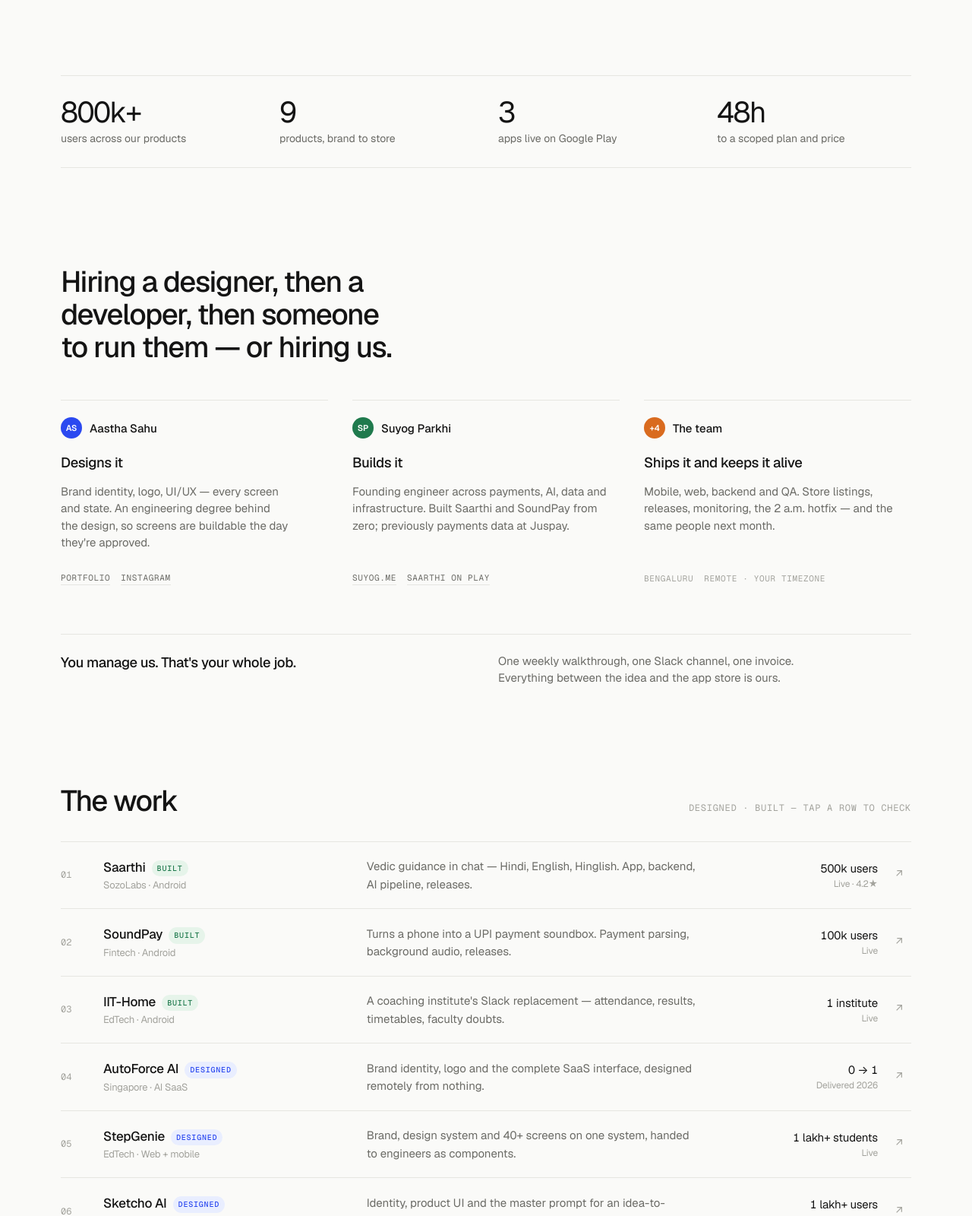
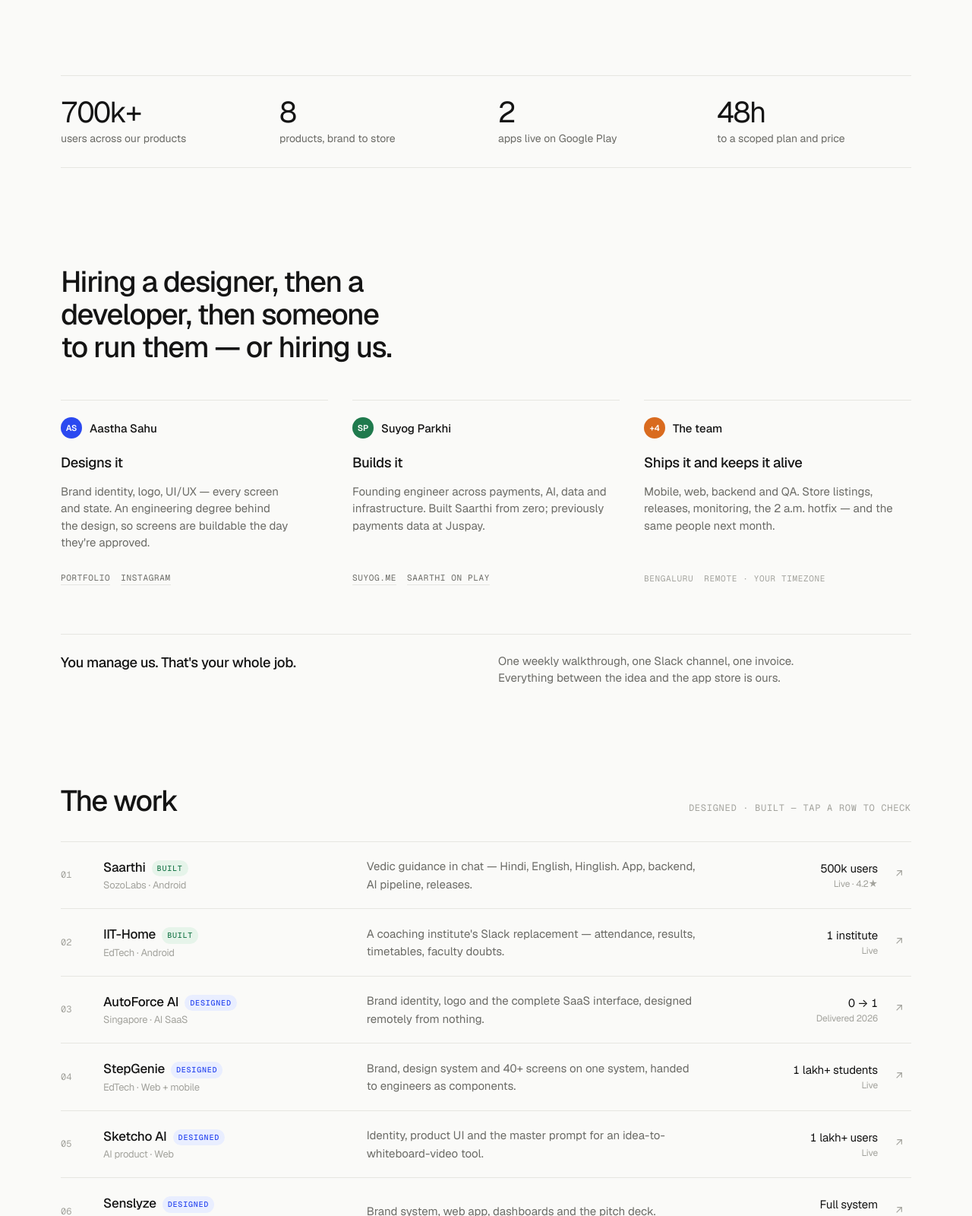
Before and after one commit to Aastha-818/figmacreatives, a plain HTML site: page index.html in a window 1280 px wide. Shown: the part 1200-2800 px from the top of the page at 76% size. Drawn offline with nearby package versions, Linux system fonts and the light colour scheme.

Commit message:
Update index.html

```diff
--- a/index.html
+++ b/index.html
@@ -4,9 +4,9 @@
 <meta charset="utf-8">
 <meta name="viewport" content="width=device-width, initial-scale=1">
 <title>Figmacreatives — Hire one team for your whole tech</title>
-<meta name="description" content="A designer, a developer and a team that ships. Products we've built are used by 800,000+ people. Hire us as your entire tech team.">
+<meta name="description" content="A designer, a developer and a team that ships. Products we've built are used by 700,000+ people. Hire us as your entire tech team.">
 <meta property="og:title" content="Hire one team. Get your whole tech.">
-<meta property="og:description" content="A designer, a developer and a team that ships — 800k+ users across our products. You manage us. That's it.">
+<meta property="og:description" content="A designer, a developer and a team that ships — 700k+ users across our products. You manage us. That's it.">
 <link rel="preconnect" href="https://fonts.googleapis.com">
 <link rel="preconnect" href="https://fonts.gstatic.com" crossorigin>
 <link href="https://fonts.googleapis.com/css2?family=Geist:wght@300;400;500;600&family=Geist+Mono:wght@400;500&display=swap" rel="stylesheet">
@@ -191,7 +191,6 @@ footer a:hover{color:var(--ink)}
 <section class="shelf" aria-label="Products">
   <div class="track" id="track">
     <a class="shot" style="--t:#E9EEFF" href="https://play.google.com/store/apps/details?id=com.sozolabs.saarthi&hl=en_IN" target="_blank" rel="noopener"><div class="k"><span>Built</span><span>Google Play ↗</span></div><div class="mid"><div class="ui"><i class="h"></i><i class="w2"></i><i class="w1"></i><i class="w3"></i></div></div><div class="b"><div class="n">500k <small>users</small></div><h3>Saarthi</h3><p>Consumer AI · astrology, in chat</p></div></a>
-    <a class="shot" style="--t:#E6F4EA" href="https://play.google.com/store/apps/details?id=com.soundpay.app&hl=en_IN" target="_blank" rel="noopener"><div class="k"><span>Built</span><span>Google Play ↗</span></div><div class="mid"><div class="ui"><i class="h"></i><i class="w1"></i><i class="w2"></i><i class="w3"></i></div></div><div class="b"><div class="n">100k <small>users</small></div><h3>SoundPay</h3><p>UPI soundbox for shopkeepers</p></div></a>
     <a class="shot dark" href="https://aasthasahu-portfolio.vercel.app/" target="_blank" rel="noopener"><div class="k"><span>Designed</span><span>Singapore</span></div><div class="mid"><div class="ui"><i class="h"></i><i class="w2"></i><i class="w1"></i></div></div><div class="b"><div class="n">0→1</div><h3>AutoForce AI</h3><p>Brand to full SaaS, from nothing</p></div></a>
     <a class="shot" style="--t:#FFF1E3" href="https://aasthasahu-portfolio.vercel.app/" target="_blank" rel="noopener"><div class="k"><span>Designed</span><span>Web + mobile</span></div><div class="mid"><div class="ui"><i class="h"></i><i class="w1"></i><i class="w2"></i><i class="w3"></i><i class="w2"></i></div></div><div class="b"><div class="n">1L+ <small>students</small></div><h3>StepGenie</h3><p>Brand, design system, 40+ screens</p></div></a>
     <a class="shot" style="--t:#F3E8F1" href="https://aasthasahu-portfolio.vercel.app/" target="_blank" rel="noopener"><div class="k"><span>Designed</span><span>AI product</span></div><div class="mid"><div class="ui"><i class="h"></i><i class="w2"></i><i class="w3"></i></div></div><div class="b"><div class="n">1L+ <small>users</small></div><h3>Sketcho AI</h3><p>Identity, UI and the master prompt</p></div></a>
@@ -204,9 +203,9 @@ footer a:hover{color:var(--ink)}
 
 <section class="numbers wrap">
   <div class="row r">
-    <div class="num"><div class="n">800k+</div><p>users across our products</p></div>
-    <div class="num"><div class="n">9</div><p>products, brand to store</p></div>
-    <div class="num"><div class="n">3</div><p>apps live on Google Play</p></div>
+    <div class="num"><div class="n">700k+</div><p>users across our products</p></div>
+    <div class="num"><div class="n">8</div><p>products, brand to store</p></div>
+    <div class="num"><div class="n">2</div><p>apps live on Google Play</p></div>
     <div class="num"><div class="n">48h</div><p>to a scoped plan and price</p></div>
   </div>
 </section>
@@ -215,7 +214,7 @@ footer a:hover{color:var(--ink)}
   <h2 class="r">Hiring a designer, then a developer, then someone to run them — or hiring us.</h2>
   <div class="cols">
     <div class="col r"><div class="who"><span class="av" style="--a:#2B49F0">AS</span>Aastha Sahu</div><h3>Designs it</h3><p>Brand identity, logo, UI/UX — every screen and state. An engineering degree behind the design, so screens are buildable the day they're approved.</p><div class="cred"><a href="https://aasthasahu-portfolio.vercel.app/" target="_blank" rel="noopener">Portfolio</a><a href="https://instagram.com/figmacreatives" target="_blank" rel="noopener">Instagram</a></div></div>
-    <div class="col r d1"><div class="who"><span class="av" style="--a:#1F7A4D">SP</span>Suyog Parkhi</div><h3>Builds it</h3><p>Founding engineer across payments, AI, data and infrastructure. Built Saarthi and SoundPay from zero; previously payments data at Juspay.</p><div class="cred"><a href="https://suyog.me" target="_blank" rel="noopener">suyog.me</a><a href="https://play.google.com/store/apps/details?id=com.sozolabs.saarthi&hl=en_IN" target="_blank" rel="noopener">Saarthi on Play</a></div></div>
+    <div class="col r d1"><div class="who"><span class="av" style="--a:#1F7A4D">SP</span>Suyog Parkhi</div><h3>Builds it</h3><p>Founding engineer across payments, AI, data and infrastructure. Built Saarthi from zero; previously payments data at Juspay.</p><div class="cred"><a href="https://suyog.me" target="_blank" rel="noopener">suyog.me</a><a href="https://play.google.com/store/apps/details?id=com.sozolabs.saarthi&hl=en_IN" target="_blank" rel="noopener">Saarthi on Play</a></div></div>
     <div class="col r d2"><div class="who"><span class="av" style="--a:#D96B1F">+4</span>The team</div><h3>Ships it and keeps it alive</h3><p>Mobile, web, backend and QA. Store listings, releases, monitoring, the 2 a.m. hotfix — and the same people next month.</p><div class="cred"><span>Bengaluru</span><span>Remote · your timezone</span></div></div>
   </div>
   <div class="line r"><b>You manage us. That's your whole job.</b><span>One weekly walkthrough, one Slack channel, one invoice. Everything between the idea and the app store is ours.</span></div>
@@ -225,14 +224,13 @@ footer a:hover{color:var(--ink)}
   <div class="head"><h2 class="r">The work</h2><span class="mono r">Designed · Built — tap a row to check</span></div>
   <div class="ledger r">
     <a class="rowl" href="https://play.google.com/store/apps/details?id=com.sozolabs.saarthi&hl=en_IN" target="_blank" rel="noopener"><span class="i">01</span><span class="t">Saarthi<span class="tag">Built</span><small>SozoLabs · Android</small></span><span class="w">Vedic guidance in chat — Hindi, English, Hinglish. App, backend, AI pipeline, releases.</span><span class="r">500k users<small>Live · 4.2★</small></span><span class="a"><svg viewBox="0 0 24 24" fill="none" stroke="currentColor" stroke-width="1.8"><path d="M7 17 17 7M8 7h9v9"/></svg></span></a>
-    <a class="rowl" href="https://play.google.com/store/apps/details?id=com.soundpay.app&hl=en_IN" target="_blank" rel="noopener"><span class="i">02</span><span class="t">SoundPay<span class="tag">Built</span><small>Fintech · Android</small></span><span class="w">Turns a phone into a UPI payment soundbox. Payment parsing, background audio, releases.</span><span class="r">100k users<small>Live</small></span><span class="a"><svg viewBox="0 0 24 24" fill="none" stroke="currentColor" stroke-width="1.8"><path d="M7 17 17 7M8 7h9v9"/></svg></span></a>
-    <a class="rowl" href="https://play.google.com/store/apps/details?id=com.trueeducation.iithome&hl=en_IN" target="_blank" rel="noopener"><span class="i">03</span><span class="t">IIT-Home<span class="tag">Built</span><small>EdTech · Android</small></span><span class="w">A coaching institute's Slack replacement — attendance, results, timetables, faculty doubts.</span><span class="r">1 institute<small>Live</small></span><span class="a"><svg viewBox="0 0 24 24" fill="none" stroke="currentColor" stroke-width="1.8"><path d="M7 17 17 7M8 7h9v9"/></svg></span></a>
-    <a class="rowl" href="https://aasthasahu-portfolio.vercel.app/" target="_blank" rel="noopener"><span class="i">04</span><span class="t">AutoForce AI<span class="tag d">Designed</span><small>Singapore · AI SaaS</small></span><span class="w">Brand identity, logo and the complete SaaS interface, designed remotely from nothing.</span><span class="r">0 → 1<small>Delivered 2026</small></span><span class="a"><svg viewBox="0 0 24 24" fill="none" stroke="currentColor" stroke-width="1.8"><path d="M7 17 17 7M8 7h9v9"/></svg></span></a>
-    <a class="rowl" href="https://aasthasahu-portfolio.vercel.app/" target="_blank" rel="noopener"><span class="i">05</span><span class="t">StepGenie<span class="tag d">Designed</span><small>EdTech · Web + mobile</small></span><span class="w">Brand, design system and 40+ screens on one system, handed to engineers as components.</span><span class="r">1 lakh+ students<small>Live</small></span><span class="a"><svg viewBox="0 0 24 24" fill="none" stroke="currentColor" stroke-width="1.8"><path d="M7 17 17 7M8 7h9v9"/></svg></span></a>
-    <a class="rowl" href="https://aasthasahu-portfolio.vercel.app/" target="_blank" rel="noopener"><span class="i">06</span><span class="t">Sketcho AI<span class="tag d">Designed</span><small>AI product · Web</small></span><span class="w">Identity, product UI and the master prompt for an idea-to-whiteboard-video tool.</span><span class="r">1 lakh+ users<small>Live</small></span><span class="a"><svg viewBox="0 0 24 24" fill="none" stroke="currentColor" stroke-width="1.8"><path d="M7 17 17 7M8 7h9v9"/></svg></span></a>
-    <a class="rowl" href="https://aasthasahu-portfolio.vercel.app/" target="_blank" rel="noopener"><span class="i">07</span><span class="t">Senslyze<span class="tag d">Designed</span><small>B2B</small></span><span class="w">Brand system, web app, dashboards and the pitch deck.</span><span class="r">Full system<small>Delivered</small></span><span class="a"><svg viewBox="0 0 24 24" fill="none" stroke="currentColor" stroke-width="1.8"><path d="M7 17 17 7M8 7h9v9"/></svg></span></a>
-    <a class="rowl" href="https://aasthasahu-portfolio.vercel.app/" target="_blank" rel="noopener"><span class="i">08</span><span class="t">Bio Spectronics<span class="tag d">Designed</span><small>MedTech · Device</small></span><span class="w">GUI for a Raspberry Pi-powered biochemistry analyzer used by clinicians.</span><span class="r">Hardware UI<small>In use</small></span><span class="a"><svg viewBox="0 0 24 24" fill="none" stroke="currentColor" stroke-width="1.8"><path d="M7 17 17 7M8 7h9v9"/></svg></span></a>
-    <a class="rowl" href="https://instagram.com/figmacreatives" target="_blank" rel="noopener"><span class="i">09</span><span class="t">Grandma's Legacy<span class="tag d">Designed</span><small>Canada · Food brand</small></span><span class="w">Packaging design, logo and mascot system for a Canadian food brand.</span><span class="r">Packaging<small>Brand + pack</small></span><span class="a"><svg viewBox="0 0 24 24" fill="none" stroke="currentColor" stroke-width="1.8"><path d="M7 17 17 7M8 7h9v9"/></svg></span></a>
+    <a class="rowl" href="https://play.google.com/store/apps/details?id=com.trueeducation.iithome&hl=en_IN" target="_blank" rel="noopener"><span class="i">02</span><span class="t">IIT-Home<span class="tag">Built</span><small>EdTech · Android</small></span><span class="w">A coaching institute's Slack replacement — attendance, results, timetables, faculty doubts.</span><span class="r">1 institute<small>Live</small></span><span class="a"><svg viewBox="0 0 24 24" fill="none" stroke="currentColor" stroke-width="1.8"><path d="M7 17 17 7M8 7h9v9"/></svg></span></a>
+    <a class="rowl" href="https://aasthasahu-portfolio.vercel.app/" target="_blank" rel="noopener"><span class="i">03</span><span class="t">AutoForce AI<span class="tag d">Designed</span><small>Singapore · AI SaaS</small></span><span class="w">Brand identity, logo and the complete SaaS interface, designed remotely from nothing.</span><span class="r">0 → 1<small>Delivered 2026</small></span><span class="a"><svg viewBox="0 0 24 24" fill="none" stroke="currentColor" stroke-width="1.8"><path d="M7 17 17 7M8 7h9v9"/></svg></span></a>
+    <a class="rowl" href="https://aasthasahu-portfolio.vercel.app/" target="_blank" rel="noopener"><span class="i">04</span><span class="t">StepGenie<span class="tag d">Designed</span><small>EdTech · Web + mobile</small></span><span class="w">Brand, design system and 40+ screens on one system, handed to engineers as components.</span><span class="r">1 lakh+ students<small>Live</small></span><span class="a"><svg viewBox="0 0 24 24" fill="none" stroke="currentColor" stroke-width="1.8"><path d="M7 17 17 7M8 7h9v9"/></svg></span></a>
+    <a class="rowl" href="https://aasthasahu-portfolio.vercel.app/" target="_blank" rel="noopener"><span class="i">05</span><span class="t">Sketcho AI<span class="tag d">Designed</span><small>AI product · Web</small></span><span class="w">Identity, product UI and the master prompt for an idea-to-whiteboard-video tool.</span><span class="r">1 lakh+ users<small>Live</small></span><span class="a"><svg viewBox="0 0 24 24" fill="none" stroke="currentColor" stroke-width="1.8"><path d="M7 17 17 7M8 7h9v9"/></svg></span></a>
+    <a class="rowl" href="https://aasthasahu-portfolio.vercel.app/" target="_blank" rel="noopener"><span class="i">06</span><span class="t">Senslyze<span class="tag d">Designed</span><small>B2B</small></span><span class="w">Brand system, web app, dashboards and the pitch deck.</span><span class="r">Full system<small>Delivered</small></span><span class="a"><svg viewBox="0 0 24 24" fill="none" stroke="currentColor" stroke-width="1.8"><path d="M7 17 17 7M8 7h9v9"/></svg></span></a>
+    <a class="rowl" href="https://aasthasahu-portfolio.vercel.app/" target="_blank" rel="noopener"><span class="i">07</span><span class="t">Bio Spectronics<span class="tag d">Designed</span><small>MedTech · Device</small></span><span class="w">GUI for a Raspberry Pi-powered biochemistry analyzer used by clinicians.</span><span class="r">Hardware UI<small>In use</small></span><span class="a"><svg viewBox="0 0 24 24" fill="none" stroke="currentColor" stroke-width="1.8"><path d="M7 17 17 7M8 7h9v9"/></svg></span></a>
+    <a class="rowl" href="https://instagram.com/figmacreatives" target="_blank" rel="noopener"><span class="i">08</span><span class="t">Grandma's Legacy<span class="tag d">Designed</span><small>Canada · Food brand</small></span><span class="w">Packaging design, logo and mascot system for a Canadian food brand.</span><span class="r">Packaging<small>Brand + pack</small></span><span class="a"><svg viewBox="0 0 24 24" fill="none" stroke="currentColor" stroke-width="1.8"><path d="M7 17 17 7M8 7h9v9"/></svg></span></a>
   </div>
 </section>
 
```
